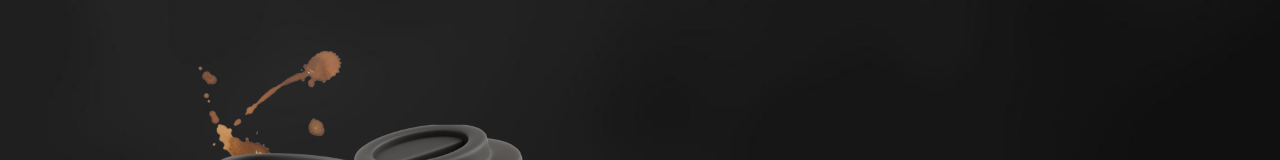
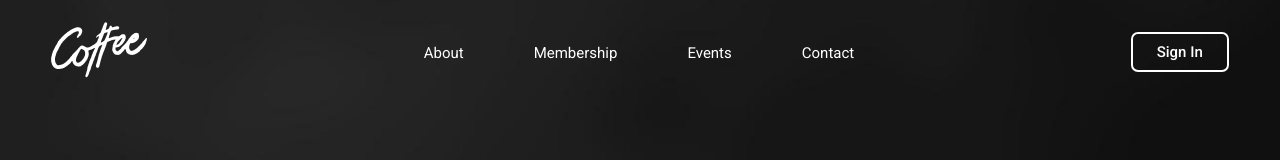
Before and after one commit to YashwantKumarr/PRODIGY_WD, a plain HTML site: page index.html in a window 1280 px wide. Shown: the top 160 px of the page. Drawn offline with nearby package versions, Linux system fonts and the light colour scheme; files whose address does not match are found by name.

Commit message:
Update index.html

```diff
--- a/index.html
+++ b/index.html
@@ -23,7 +23,7 @@
     <!-- header -->
     <header>
         <a href="#" class="logo">
-            <img src=https://github.com/YashwantKumarr/PRODIGY_WD/blob/main/hero.png?raw=true alt="Cold Brew Logo">
+            <img src=https://github.com/YashwantKumarr/PRODIGY_WD/blob/main/logo.png?raw=true alt="Cold Brew Logo">
         </a>
 
         <ul class="navlist">
```
